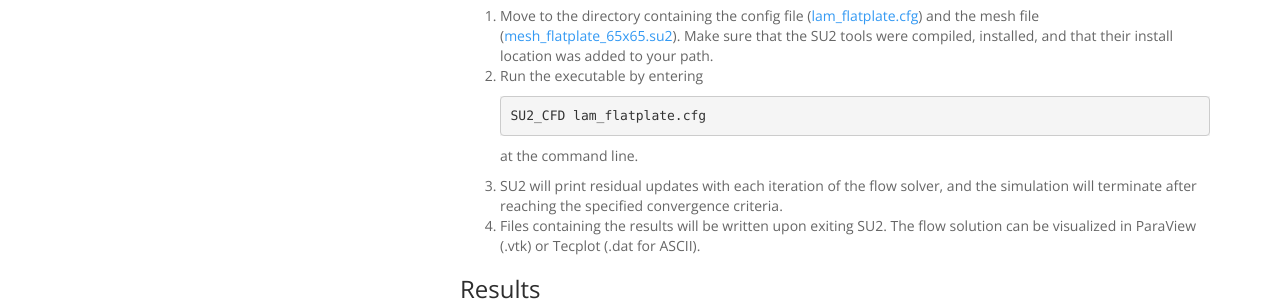
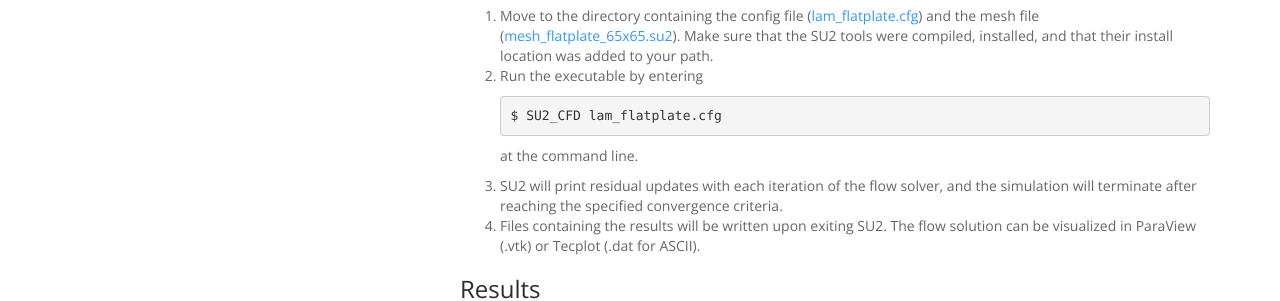
Before and after one commit to tdunning/Tutorials, a Jekyll site: the page built from _docs/basic_features/Laminar_Flat_Plate.md, in a window 1280 px wide and 900 px high, scrolled down 4406 px. Shown: the part 152-453 px from the top of the window. Built offline with Jekyll 4.4.1, drawn with Linux system fonts in a browser that asks for light colours; nearby versions of some CDN libraries; comment, search, counter and statistics services are not loaded.

````diff
--- a/_docs/basic_features/Laminar_Flat_Plate.md
+++ b/_docs/basic_features/Laminar_Flat_Plate.md
@@ -132,7 +132,7 @@ The flat plate simulation for the 65x65 node mesh is small and will execute rela
  2. Run the executable by entering
 
     ```
-    SU2_CFD lam_flatplate.cfg
+    $ SU2_CFD lam_flatplate.cfg
     ```
 
     at the command line.
````
